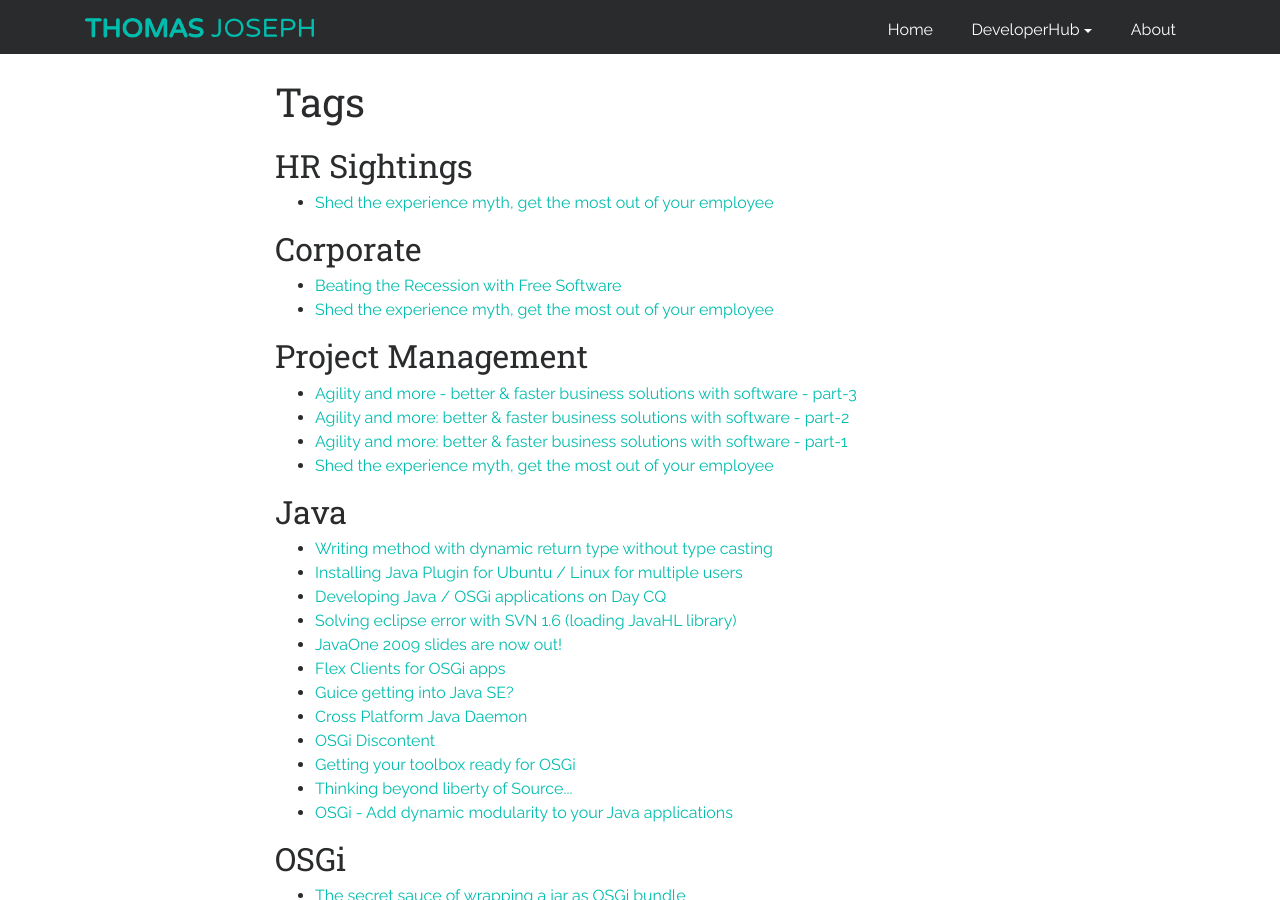
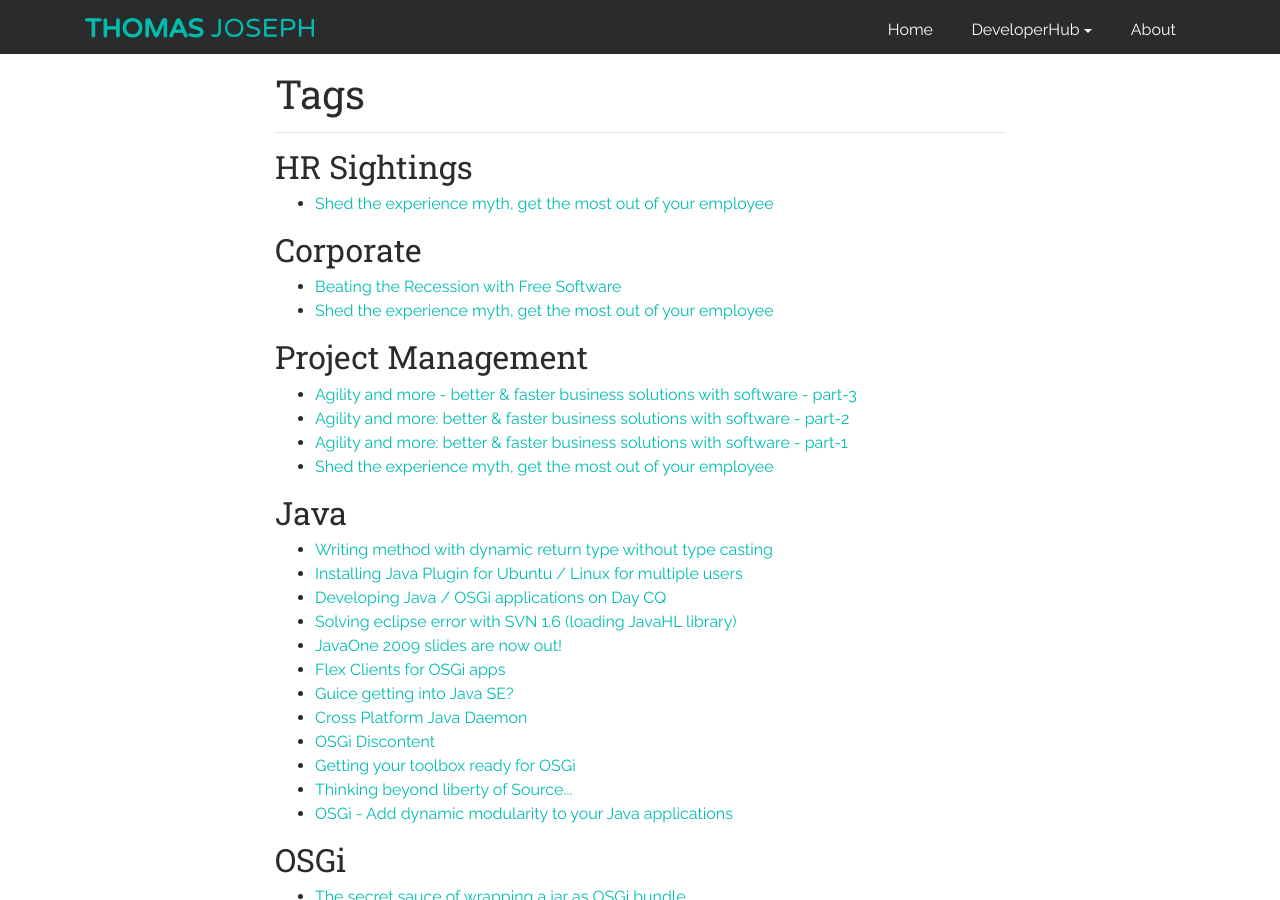
Before and after one commit to ethomasjoseph/ethomasjoseph.com, a Jekyll site: the page built from docs/tags.html, in a window 1280 px wide and 900 px high. Built offline with Jekyll 4.4.1, drawn with Linux system fonts in a browser that asks for light colours; comment, search, counter and statistics services are not loaded.

Commit message:
Improved the layouts for page and post

```diff
--- a/docs/_includes/themes/tj/page.html
+++ b/docs/_includes/themes/tj/page.html
@@ -1,29 +1,10 @@
-<!doctype html>
-{% include setup %}
-<html lang="en" dir="ltr">
-<head>
-<meta charset="utf-8">
-<meta http-equiv="X-UA-Compatible" content="IE=edge">
-<meta name="viewport" content="width=device-width, initial-scale=1">
-<meta name="description" content="">
-<title>{% if page.title %}{{ page.title }} - {% endif %}{{ SECTION.title }}</title>
-{% include {{THEME_BASE_PATH}}/structure/headerlibs.html %}
-</head>
-<body style="padding-top: 5rem;">
-	{% include {{THEME_BASE_PATH}}/structure/navigation.html %}
-	<div class="container">
+	<div class="container pt-5 mt-4">
 	    <div class="row">
 			<div class="col-xs-12 col-md-8 push-md-2">
 				<h1>{{ page.title }} {% if page.tagline %} <small>{{ page.tagline }}</small>{% endif %}</h1>
-			</div>
-		</div>
-	    <div class="row">
-			<div class="col-xs-12 col-md-8 push-md-2">
+				{% if page.summary %}<p class="lead">{{ page.summary }}</p>{% endif %}
+				<hr/>
 				{% include {{THEME_BASE_PATH}}/structure/maincontent.html %}
 			</div>
 		</div>
 	</div>
-	{% include {{THEME_BASE_PATH}}/structure/footer.html %}
-	{% include {{THEME_BASE_PATH}}/structure/footerlibs.html %}
-</body>
-</html>
--- a/docs/_layouts/page.html
+++ b/docs/_layouts/page.html
@@ -1,4 +1,5 @@
 ---
+layout: default
 theme :
   name : tj
 ---
--- a/docs/_layouts/post.html
+++ b/docs/_layouts/post.html
@@ -1,4 +1,5 @@
 ---
+layout: default
 theme :
   name : tj
 section: developerhubBlogPost
```
Also changed, not shown: docs/_includes/themes/tj/post.html (+1 -19 lines).
